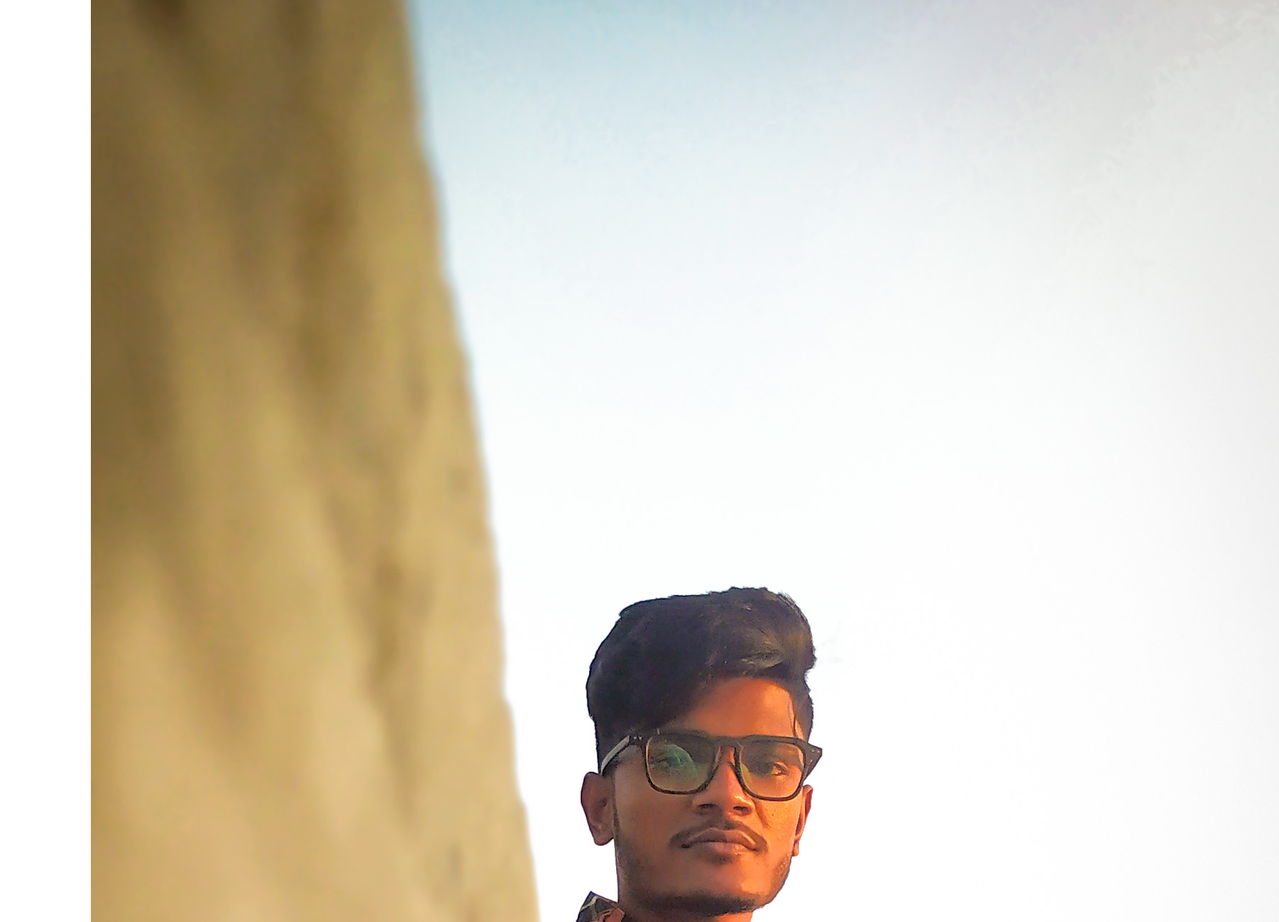
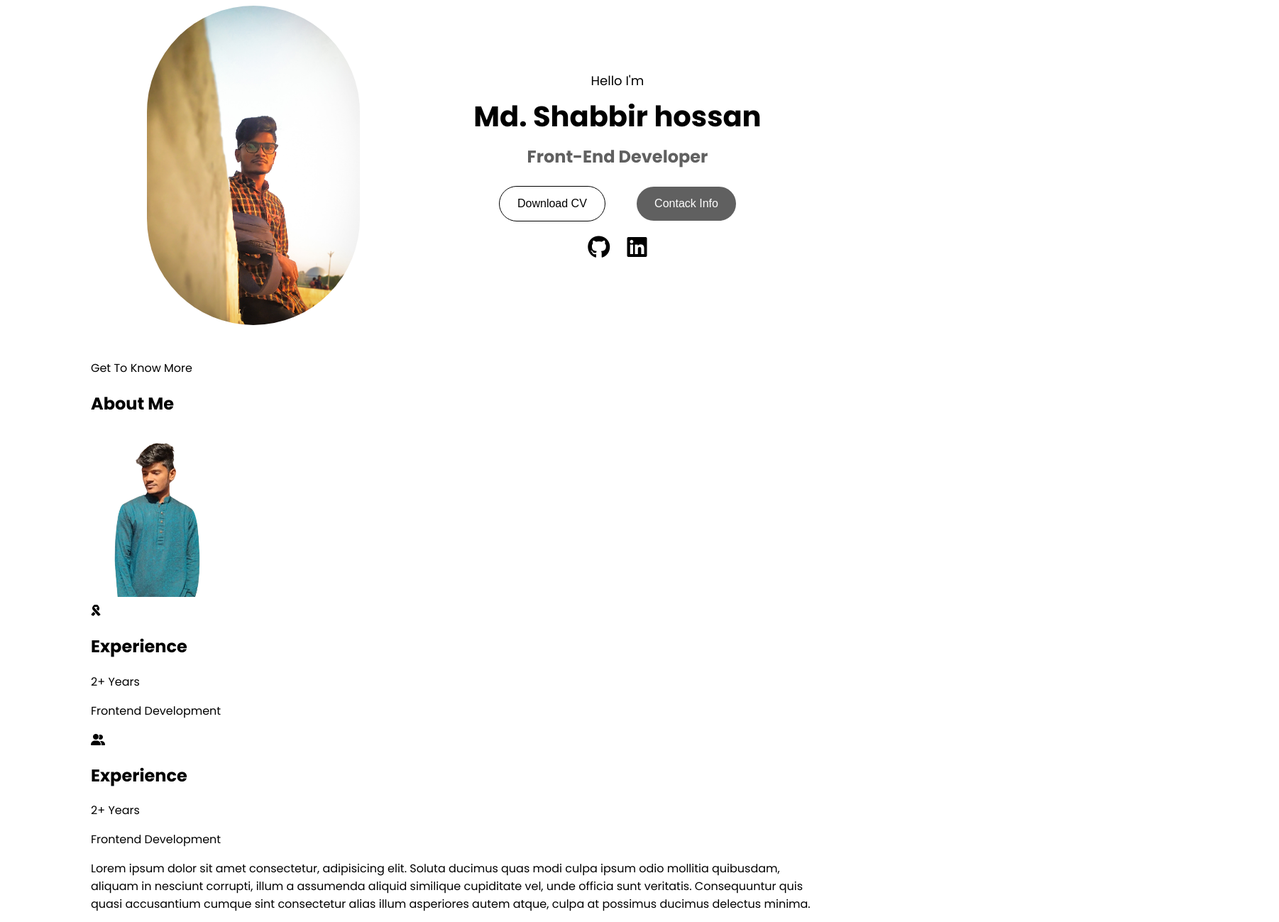
Before and after one commit to shabbir-hossan/Project-two, a plain HTML site: page index.html in a window 1280 px wide. Shown: the part 120-1419 px from the top of the page at 71% size, 1802 px wide, since content can reach past the window. Drawn offline with Linux system fonts and the light colour scheme.

Commit message:
uptodate

```diff
--- a/index.html
+++ b/index.html
@@ -37,14 +37,39 @@
                 <h1>Md. Shabbir hossan</h1>
                 <h3>Front-End Developer</h3>
                 <button class="btn">Download CV</button>
-                <button class="btn">Contack Info</button>
+                <button class="btn">Contack Info</button><br>
+                <i class="fa-brands fa-github"></i>
+                <i class="fa-brands fa-linkedin"></i>
             </div>
         </header>
 
         <!-- this is main section -->
         <main>
-            <section>
-
+            <section id="about">
+                <div class="heading-sec">
+                    <p>Get To Know More</p>
+                    <h1>About Me</h1>
+                </div>
+                <div class="about-content">
+                    <img src="./images/2.jpg" alt="image not found" class="about-image">
+                    <div class="content">
+                        <div class="content1">
+                            <i class="fa-solid fa-ribbon"></i>
+                            <h2>Experience</h2>
+                            <p>2+ Years</p>
+                            <p>Frontend Development</p>
+                        </div>
+                        <div class="content2">
+                            <i class="fa-solid fa-user-group"></i>
+                            <h2>Experience</h2>
+                            <p>2+ Years</p>
+                            <p>Frontend Development</p>
+                        </div>
+                        <p>
+                            Lorem ipsum dolor sit amet consectetur, adipisicing elit. Soluta ducimus quas modi culpa ipsum odio mollitia quibusdam, aliquam in nesciunt corrupti, illum a assumenda aliquid similique cupiditate vel, unde officia sunt veritatis. Consequuntur quis quasi accusantium cumque sint consectetur alias illum asperiores autem atque, culpa at possimus ducimus delectus minima.
+                        </p>
+                    </div>
+                </div>
             </section>
 
             <section>
--- a/style.css
+++ b/style.css
@@ -48,3 +48,64 @@ body{
   padding-bottom: 5px;
   color: var(--primary-color);
  }
+
+ /* this is header section */
+header{
+    display: flex;
+    justify-content: center;
+    align-items: center;
+    margin: 3rem;
+}
+
+header .head-image{
+    height: 450px;
+    width: auto;
+    border-radius: 200px;
+    margin-right: 10rem;
+}
+
+header .head-content{
+    text-align: center;
+}
+
+header .head-content p{
+    font-size: 18px;
+    margin-bottom: -20px;
+}
+
+header .head-content h1{
+    font-size: 2.5rem;
+    margin-bottom: -15px;
+}
+
+header .head-content h3{
+    font-size: 1.5rem;
+    color: var(--primary-color);
+}
+
+header .head-content .btn{
+    padding: 15px 25px;
+    border-radius: 50px;
+    border: 1px solid var(--third-color);
+    background-color: transparent;
+    font-size: 1rem;
+}
+
+header .head-content .btn:nth-child(odd){
+   background-color: var(--primary-color);
+   border: none;
+   color: var(--fourth-color);
+   margin-left: 40px;
+}
+
+header .head-content .btn:hover{
+    background-color: var(--third-color);
+    transition: background-color 1s ease;
+    color: var(--fourth-color);
+}
+
+header .head-content i{
+   font-size: 32px;
+   margin: 20px 10px;
+   /* color: var(--primary-color); */
+}
```
